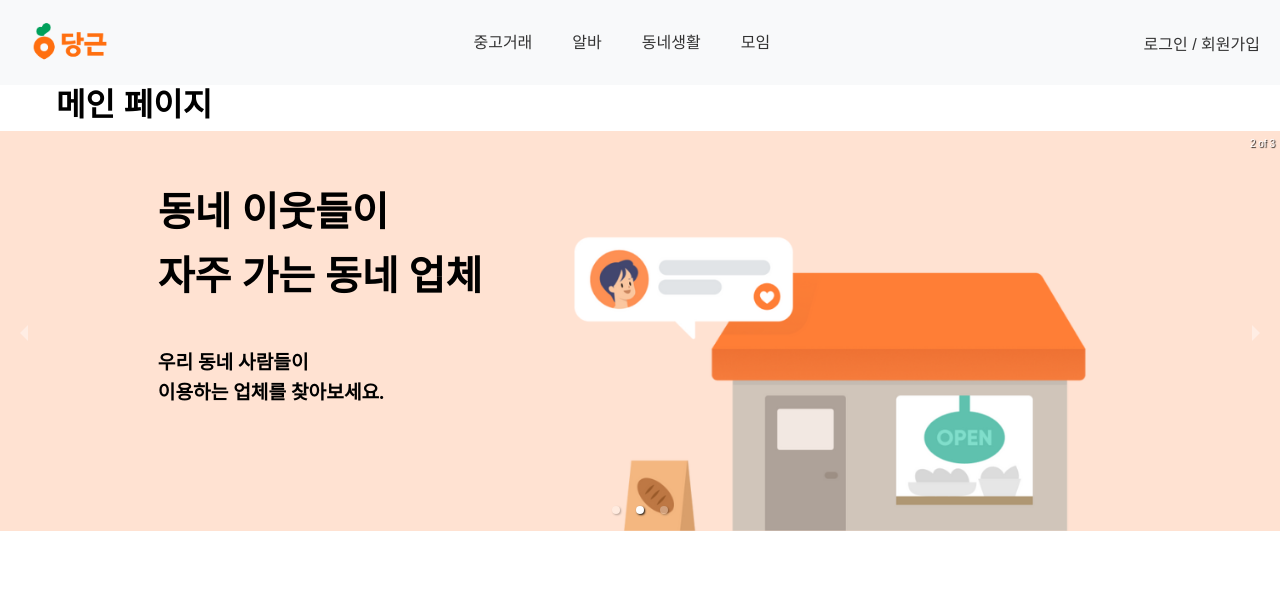
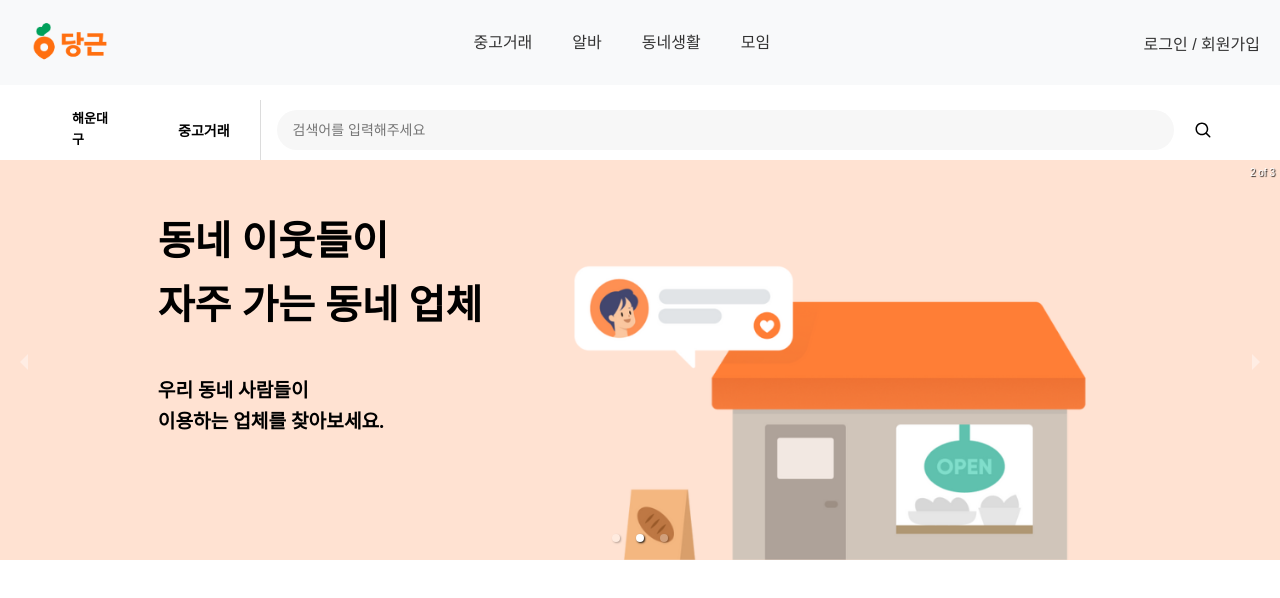
Before and after one commit to busanit2024/daenggeun-project, a React (Create React App) app in the folder frontend/: page / in a window 1280 px wide. Shown: the top 598 px of the page. Built offline with nearby package versions, Linux system fonts and the light colour scheme; no server answers; a web font is replaced by a local one.

Commit message:
프로필 설정 페이지

```diff
--- a/frontend/src/App.js
+++ b/frontend/src/App.js
@@ -24,6 +24,7 @@ import MainPage from './components/pages/MainPage';
 import AlbaCreate from "./components/alba/AlbaCreate";
 import AlbaDetail from "./components/alba/AlbaDetail";
 import AlbaEdit from "./components/alba/AlbaEdit";
+import SetProfilePage from './components/pages/Login/SetProfilePage';
 
 
 function App() {
@@ -53,6 +54,7 @@ function App() {
             <Route path="usedTrade/used-trade-write" element={<UsedTradeWrite />} />
             <Route path="usedTrade/used-trade-update/:id" element={<UsedTradeUpdate />} />
             <Route path="login" element={<LoginPage />} />
+            <Route path="setProfile/:uniqueCode" element={<SetProfilePage />} />
           </Route>
         </Routes>
       </Router>
--- a/frontend/src/Layout.jsx
+++ b/frontend/src/Layout.jsx
@@ -13,7 +13,7 @@ const Main = styled.div`
   width: 100%;
   max-width: 1200px;
   padding: 0 16px;
-  margin: 80px 0;
+  margin: 100px 0;
 `;
 
 export default function Layout() {
--- /dev/null
+++ b/frontend/src/components/SearchBar.jsx
@@ -0,0 +1,21 @@
+import React from "react";
+import RoundFilter from "./ui/RoundFilter";
+import SearchBox from "./ui/SearchBox";
+import styled from "styled-components";
+
+const SearchWrapper = styled.div`
+  display: flex;
+  gap: 16px;
+  align-items: center;
+`;
+
+const SearchBar = () => {
+    return (
+        <SearchWrapper>
+            <RoundFilter variant="white" title="해운대구" />
+            <SearchBox />
+        </SearchWrapper>
+    );
+};
+
+export default SearchBar;
--- /dev/null
+++ b/frontend/src/components/pages/Login/SetProfilePage.jsx
@@ -0,0 +1,49 @@
+import React , { useState } from "react";
+import Logo from "../../ui/Logo";
+import InputText from "../../ui/InputText";
+import Button from "../../ui/Button";
+import styled from "styled-components";
+import SearchBox from "../../ui/SearchBox";
+
+const Wrapper = styled.div`
+    display : flex;
+    flex-direction: column;
+    min-height: 100vh;
+    padding: 20px;
+    align-items : center;
+`;
+
+const Spacing = styled.div`
+    margin: 5px 0;
+`;
+
+export default function SetProfilePage(props) {
+    const [ username, setUsername ] = useState("");
+
+    return (
+        <Wrapper>
+            <Logo variant="logoWithText"  />
+            <h3>우리 동네 중고 직거래</h3>
+            <h4>
+                당근마켓은 동네 직거래 마켓이에요.<br />
+                내 동네를 설정하고 시작해보세요!
+            </h4>
+            {/* /동네설정 */}
+            <h3>내 동네 설정하기</h3>
+            <SearchBox />
+
+            <h3>프로필 설정하기</h3>
+
+            <InputText
+                value={username}
+                onChange={(e) => setUsername(e.target.value)}
+                placeholder="닉네임을 입력하세요"  />
+            <Spacing /><Spacing />
+            <Button
+                title="댕근 시작하기"
+                onClick={handleButton}
+                variant="primary" />
+        </Wrapper>
+    );
+
+};
--- a/frontend/src/components/pages/MainPage.jsx
+++ b/frontend/src/components/pages/MainPage.jsx
@@ -4,6 +4,7 @@ import 'react-responsive-carousel/lib/styles/carousel.min.css';
 import { Carousel } from "react-responsive-carousel";
 import imageData from "../../asset/imageData";
 import "../../styles/carouselOverrides.css"
+import SearchBar from "../SearchBar";
 
 const Wrapper = styled.div`
     max-width: 100%;
@@ -82,7 +83,7 @@ const SlideText = styled.h2`
 function MainPage(props) {
     return (
         <Wrapper>
-            <h1>메인 페이지</h1>
+            <SearchBar />
             <FullWidthBackground>
                 <StyledCarousel
                     showArrows={true}
--- a/frontend/src/components/ui/Button.jsx
+++ b/frontend/src/components/ui/Button.jsx
@@ -37,7 +37,7 @@ const StyledButton = styled.button`
             // carrot colored button
             case 'primary' :
                 return `
-                    background-color : #FF7B07;
+                    background-color : #ff6f0f;
                     color : white;
 
                 `;
--- /dev/null
+++ b/frontend/src/components/ui/SearchBox.jsx
@@ -0,0 +1,131 @@
+import React, { useState } from "react";
+import styled from "styled-components";
+
+
+const SearchBoxWrapper = styled.div`
+  display: flex;
+  justify-content: space-between;
+  width: 100%;
+  background-color: white;
+  border-radius: 8px;
+`;
+
+const FilterSection = styled.div`
+  display: flex;
+  flex-direction: column;
+  padding: 10px;
+`;
+
+const FilterButton = styled.button`
+  background-color: transparent;
+  padding: 10px 20px;
+  font-size: 14px;
+  border-radius: 30px;
+  cursor: pointer;
+  color: black;
+  font-weight: bold;
+  display: flex;
+  align-items: center;
+  gap: 6px;
+  border: none;
+  white-space: nowrap;
+`;
+
+const DropdownMenu = styled.div`
+  position: absolute;
+  top: 100%;
+  left: 0;
+  width: 100%;
+  background-color: white;
+  border: 1px solid #dcdcdc;
+  border-radius: 4px;
+  box-shadow: 0 4px 8px rgba(0, 0, 0, 0.1);
+  z-index: 10;
+`;
+
+const DropdownItem = styled.div`
+  padding: 8px 16px;
+  cursor: pointer;
+  &:hover {
+    background-color: #f0f0f0;
+  }
+`;
+
+const SearchInputWrapper = styled.div`
+  display: flex;
+  align-items: center;
+  width: 100%;
+  border-left: 1px solid #dcdcdc;
+  padding-left: 16px;
+`;
+
+const SearchInput = styled.input`
+  width: 100%;
+  padding: 8px 16px;
+  border: none;
+  border-radius: 30px;
+  font-size: 14px;
+  background-color: #f7f7f7;
+  height: 40px;
+`;
+
+const SearchButton = styled.button`
+  background-color: white;
+  border: none;
+  cursor: pointer;
+  padding: 6px 12px;
+  border-radius: 50%;
+  display: flex;
+  justify-content: center;
+  align-items: center;
+  margin-left: 8px;
+  svg {
+    width: 18px;
+    height: 18px;
+    fill: black;
+  }
+`;
+
+const SearchBox = () => {
+    const [isDropdownOpen, setIsDropdownOpen] = useState(false);
+    const [selectedCategory, setSelectedCategory] = useState("중고거래");
+
+    const toggleDropdown = () => setIsDropdownOpen(prev => !prev);
+
+    const handleCategorySelect = (category) => {
+        setSelectedCategory(category);
+        setIsDropdownOpen(false);
+      };
+
+      return (
+        <SearchBoxWrapper>
+          <FilterSection>
+            <FilterButton onClick={toggleDropdown}>
+              {selectedCategory}
+            </FilterButton>
+            {isDropdownOpen && (
+              <DropdownMenu>
+                <DropdownItem onClick={() => handleCategorySelect("중고거래")}>중고거래</DropdownItem>
+                <DropdownItem onClick={() => handleCategorySelect("동네업체")}>동네업체</DropdownItem>
+                <DropdownItem onClick={() => handleCategorySelect("알바")}>알바</DropdownItem>
+              </DropdownMenu>
+            )}
+          </FilterSection>
+          <SearchInputWrapper>
+            <SearchInput type="search" placeholder="검색어를 입력해주세요" />
+            <SearchButton type="submit">
+              <svg viewBox="0 0 24 24">
+                <g>
+                  <path
+                    d="M10.5 2C5.80558 2 2 5.80558 2 10.5C2 15.1944 5.80558 19 10.5 19C12.4869 19 14.3145 18.3183 15.7618 17.176L20.2929 21.7071C20.6834 22.0976 21.3166 22.0976 21.7071 21.7071C22.0976 21.3166 22.0976 20.6834 21.7071 20.2929L17.176 15.7618C18.3183 14.3145 19 12.4869 19 10.5C19 5.80558 15.1944 2 10.5 2ZM4 10.5C4 6.91015 6.91015 4 10.5 4C14.0899 4 17 6.91015 17 10.5C17 14.0899 14.0899 17 10.5 17C6.91015 17 4 14.0899 4 10.5Z"
+                    fill="currentColor"
+                  />
+                </g>
+              </svg>
+            </SearchButton>
+          </SearchInputWrapper>
+        </SearchBoxWrapper>
+      );
+    };
+
+export default SearchBox;
```
